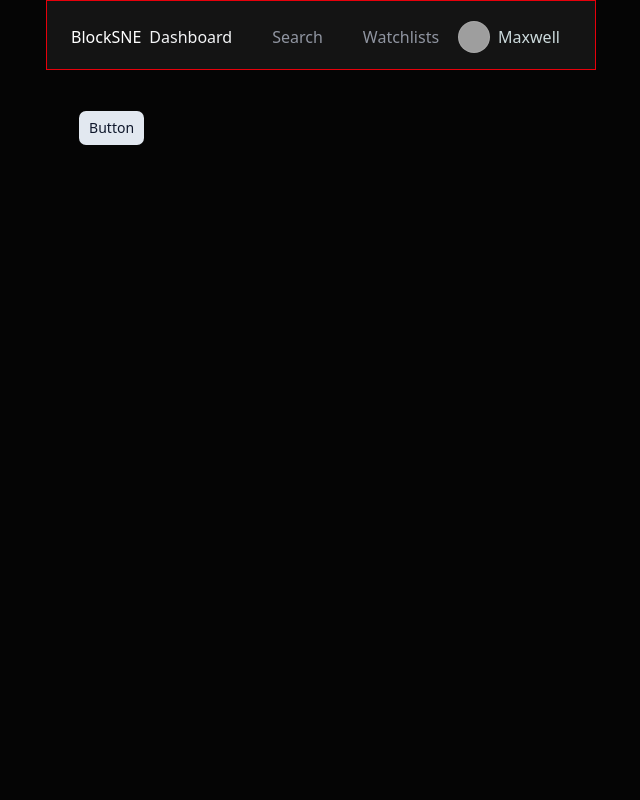
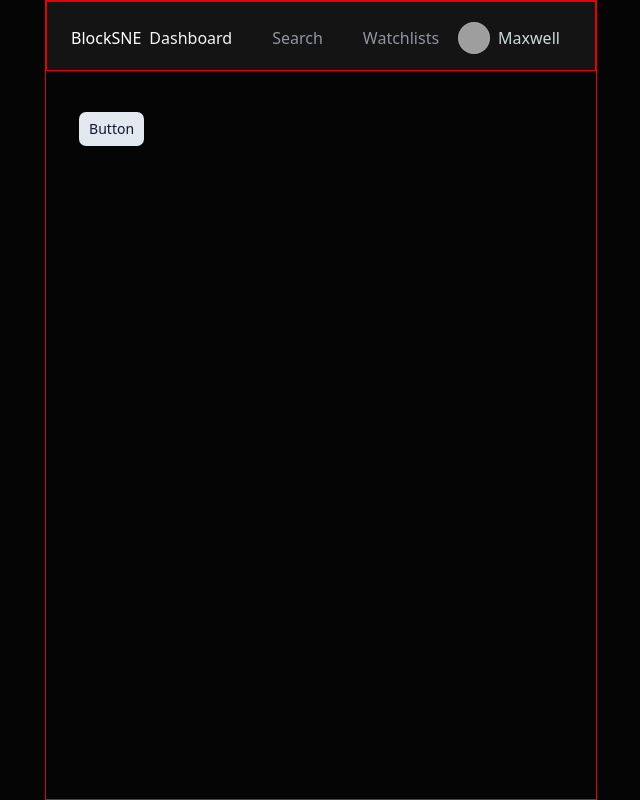
Before and after one commit to pro-mcode/blocksne, a Next.js app: page / in a window 1280 px wide. Shown: the whole page, without its empty margins (319-959 px from the left). Built offline with nearby package versions, Linux system fonts and the light colour scheme; grey boxes are pictures that could not be loaded.

Commit message:
Update app/(root)/page.tsx
Co-authored-by: coderabbitai[bot] <136622811+coderabbitai[bot]@users.noreply.github.com>

```diff
--- a/app/(root)/page.tsx
+++ b/app/(root)/page.tsx
@@ -3,7 +3,7 @@ import { Button } from "@/components/ui/button";
 
 const Page = () => {
   return (
-    <div className="flex min-h-screen home-wrapper boder border-red-60">
+    <div className="flex min-h-screen home-wrapper border border-red-600">
       <Header />
       <div className="container mx-auto">
         <Button>Button</Button>
```
